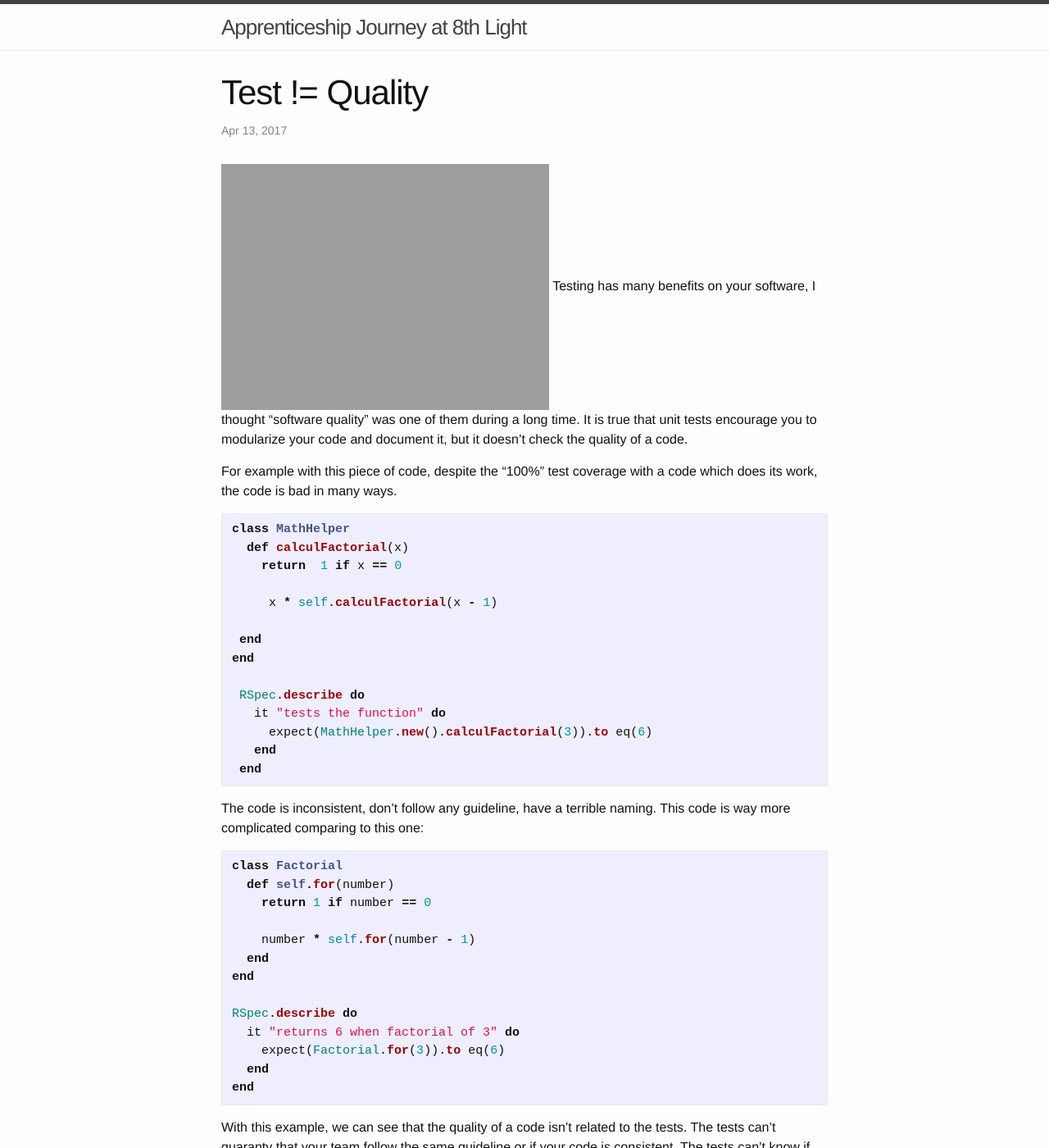
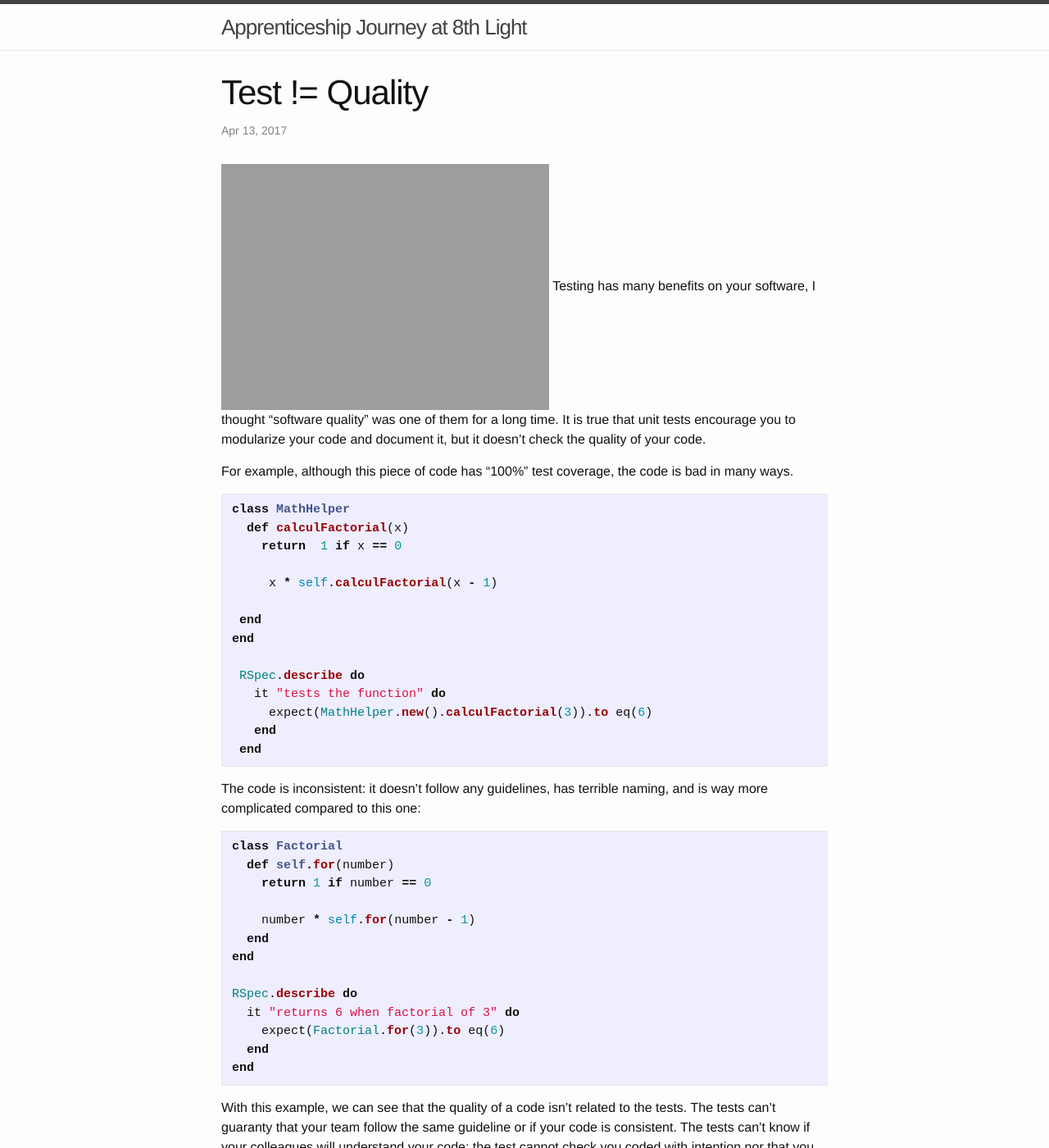
Before and after one commit to fabientownsend/fabientownsend.github.io, a Jekyll site: the page built from _posts/2017-04-13-tests-dont-make-your-code-clean.markdown, in a window 1280 px wide and 1400 px high. Shown: the whole window at 82% size. Built offline with Jekyll 4.4.1, drawn with Linux system fonts in a browser that asks for light colours.

Commit message:
Correction last post about testing

````diff
--- a/_posts/2017-04-13-tests-dont-make-your-code-clean.markdown
+++ b/_posts/2017-04-13-tests-dont-make-your-code-clean.markdown
@@ -5,10 +5,10 @@ date:   2017-04-13 14:42:51 +0100
 categories: apprenticeship
 ---
 ![photo pen]({{ site.url }}/assets/pen.jpg)
-Testing has many benefits on your software, I thought "software quality" was one of them during a long time. It is true that unit tests encourage you to modularize your code and document it, but
-it doesn't check the quality of a code.
+Testing has many benefits on your software, I thought "software quality" was one of them for a long time. It is true that unit tests encourage you to modularize your code and document it, but
+it doesn't check the quality of your code.
 
-For example with this piece of code, despite the "100%" test coverage with a code which does its work, the code is bad in many ways.
+For example, although this piece of code has "100%" test coverage, the code is bad in many ways.
 
 ``` ruby
 class MathHelper
@@ -27,7 +27,7 @@ end
  end
 ```
 
-The code is inconsistent, don't follow any guideline, have a terrible naming. This code is way more complicated comparing to this one:
+The code is inconsistent: it doesn't follow any guidelines, has terrible naming, and is way more complicated compared to this one:
 
 ``` ruby
 class Factorial
````
